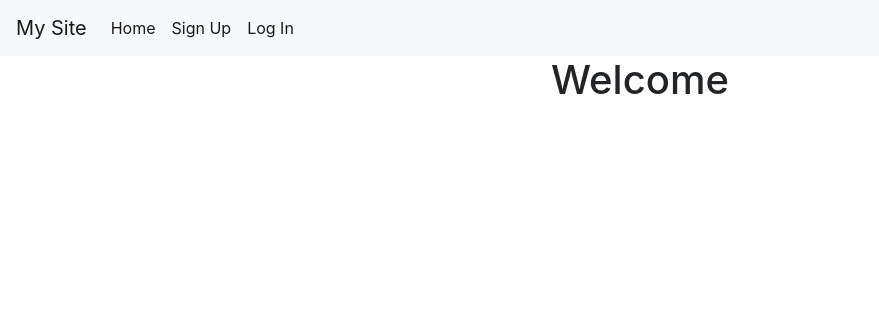
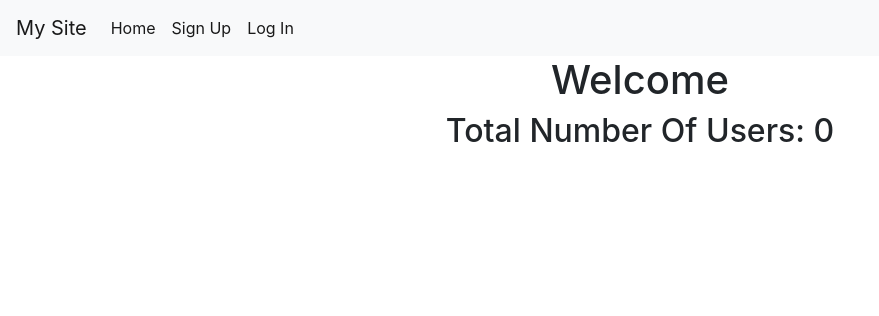
Before and after one commit to hamza-56/django-training, a Django app: page / in a window 1280 px wide. Shown: the top 316 px of the page, without its empty margins (0-879 px from the left). Run offline with Django 3.2, Linux system fonts and the light colour scheme; some libraries are stand-ins or nearby versions.

Commit message:
Create custom django template tag

```diff
--- /dev/null
+++ b/accounts/templatetags/custom_tags.py
@@ -0,0 +1,10 @@
+from django import template
+
+from accounts.models import User
+
+register = template.Library()
+
+
+@register.simple_tag
+def users_count():
+    return User.objects.count()
--- a/templates/home.html
+++ b/templates/home.html
@@ -1,10 +1,11 @@
 {% extends "base.html" %}
-
+{% load custom_tags %}
 {% block title %}{{ section.title }}{% endblock %}
 
 {% block content %}
 
-<div class="d-flex justify-content-center text-align-center text-center">
+<div class="d-flex flex-column justify-content-center text-align-center text-center">
     <h1>Welcome {{ user.full_name }}</h1>
+    <h2>Total Number Of Users: {% users_count %}</h2>
 </div>
 {% endblock %}
```
Also changed, not shown: accounts/templatetags/__init__.py (added).
